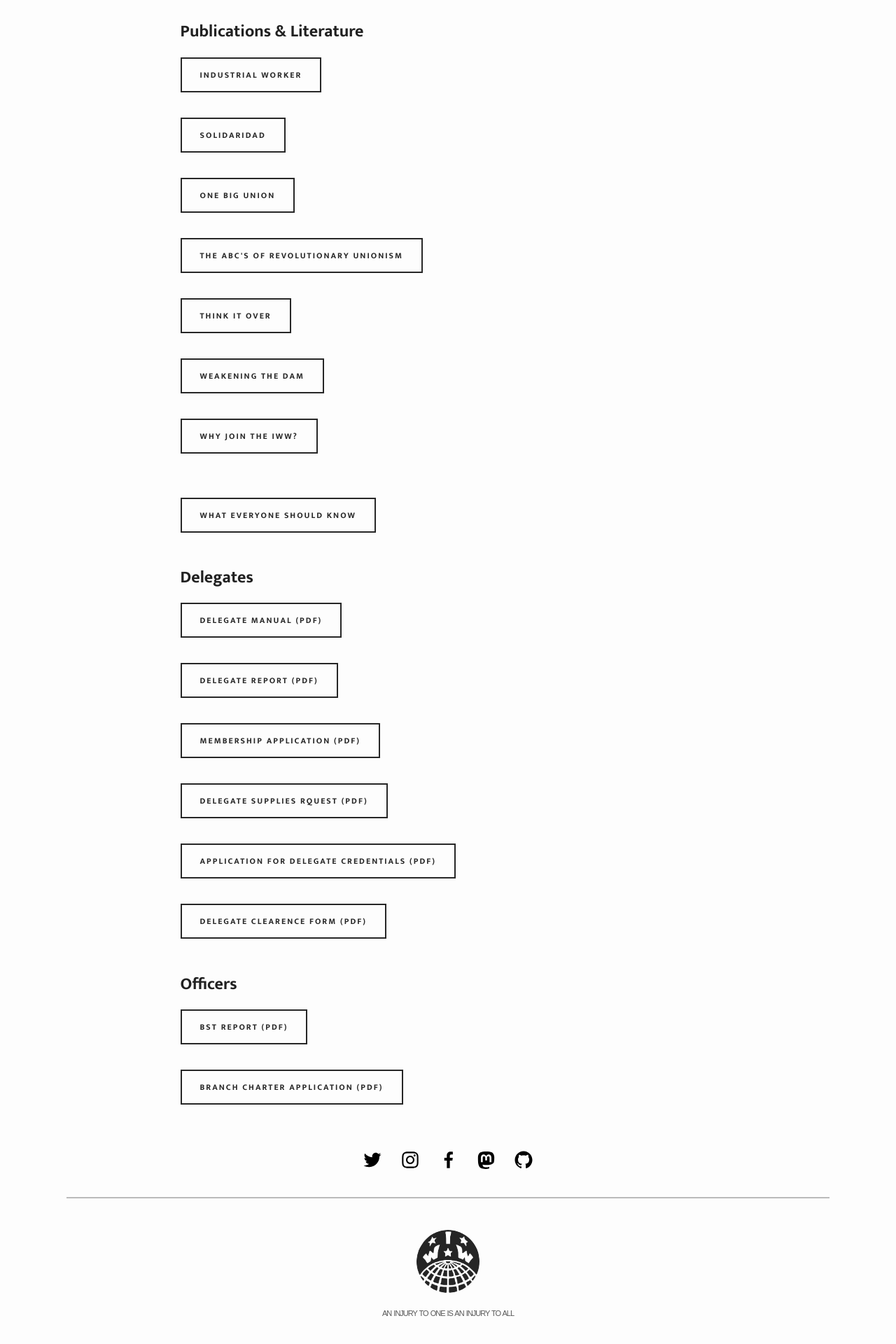
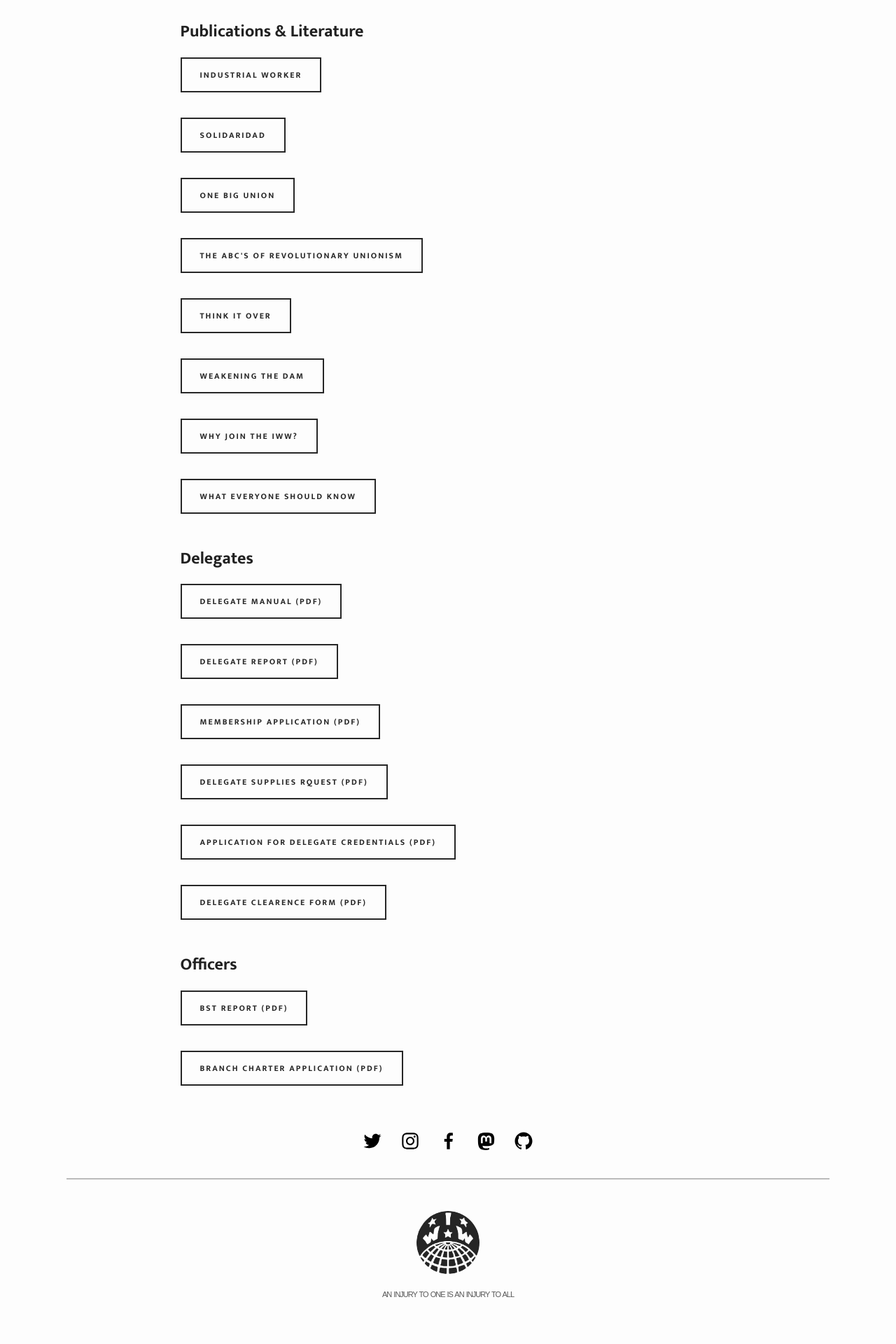
Before and after one commit to IWW-NYC-GMB/iww.nyc, a Jekyll site: the page built from resources.html, in a window 1280 px wide. Shown: the part 1412-3332 px from the top of the page at 70% size. Built offline with Jekyll 4.4.1, drawn with Linux system fonts in a browser that asks for light colours; some web fonts are replaced; after the commit the page ends 3305 px from its top, so only the background shows below that.

Commit message:
Update resources.html

```diff
--- a/resources.html
+++ b/resources.html
@@ -19,7 +19,7 @@
 <a href="{{ site.baseurl }}/abc"><button class="small" style="margin: 12px 15px 24px 0;" ontouchstart="">The ABC's of Revolutionary Unionism</button></a><br>
 <a href="{{ site.baseurl }}/think"><button class="small" style="margin: 12px 15px 24px 0;" ontouchstart="">Think it Over</button></a><br>
 <a href="{{ site.baseurl }}/wtd"><button class="small" style="margin: 12px 15px 24px 0;" ontouchstart="">Weakening the Dam</button></a><br>
-<a href="{{ site.baseurl }}/why-join"><button class="small" style="margin: 12px 15px 24px 0;" ontouchstart="">Why join the IWW?</button></a><br><br>
+<a href="{{ site.baseurl }}/why-join"><button class="small" style="margin: 12px 15px 24px 0;" ontouchstart="">Why join the IWW?</button></a><br>
 <a href="{{ site.baseurl }}/1957-faq"><button class="small" style="margin: 12px 15px 24px 0;" ontouchstart="">What Everyone Should Know</button></a><br><br>
 <h2>Delegates</h2>
 <a href="http://www.iww.org/PDF/Official/DelegateManual.pdf"><button class="small" style="margin: 12px 15px 24px 0;" ontouchstart="">Delegate Manual (PDF)</button></a><br>
```
